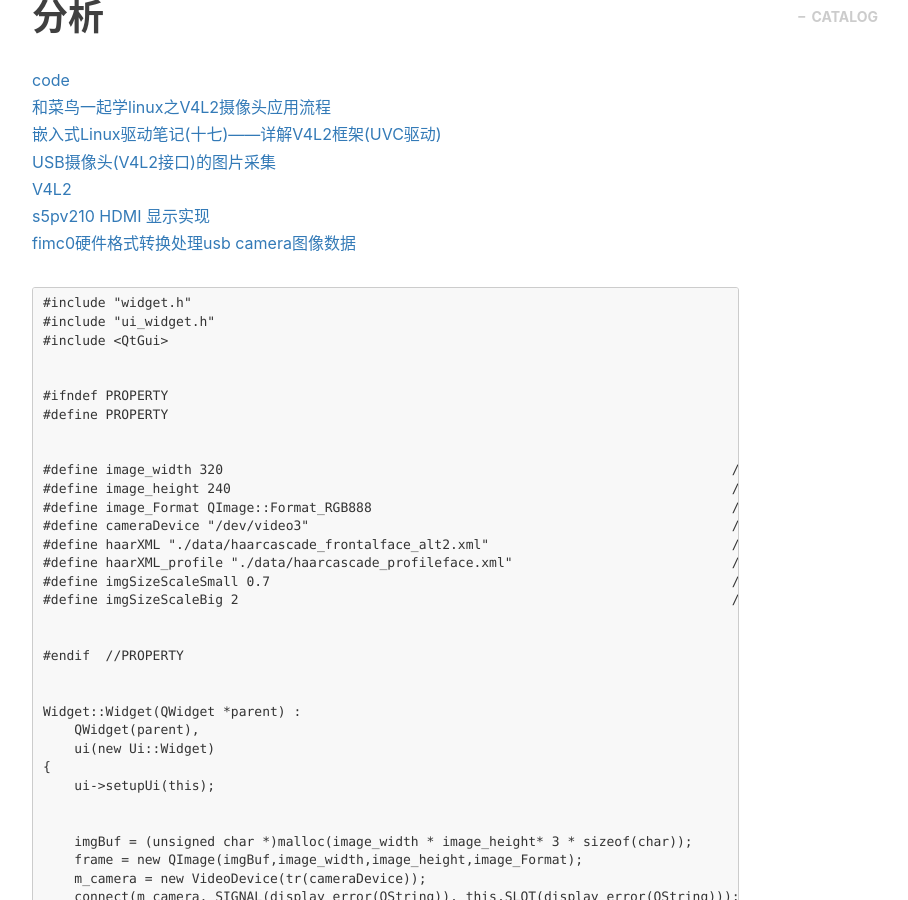
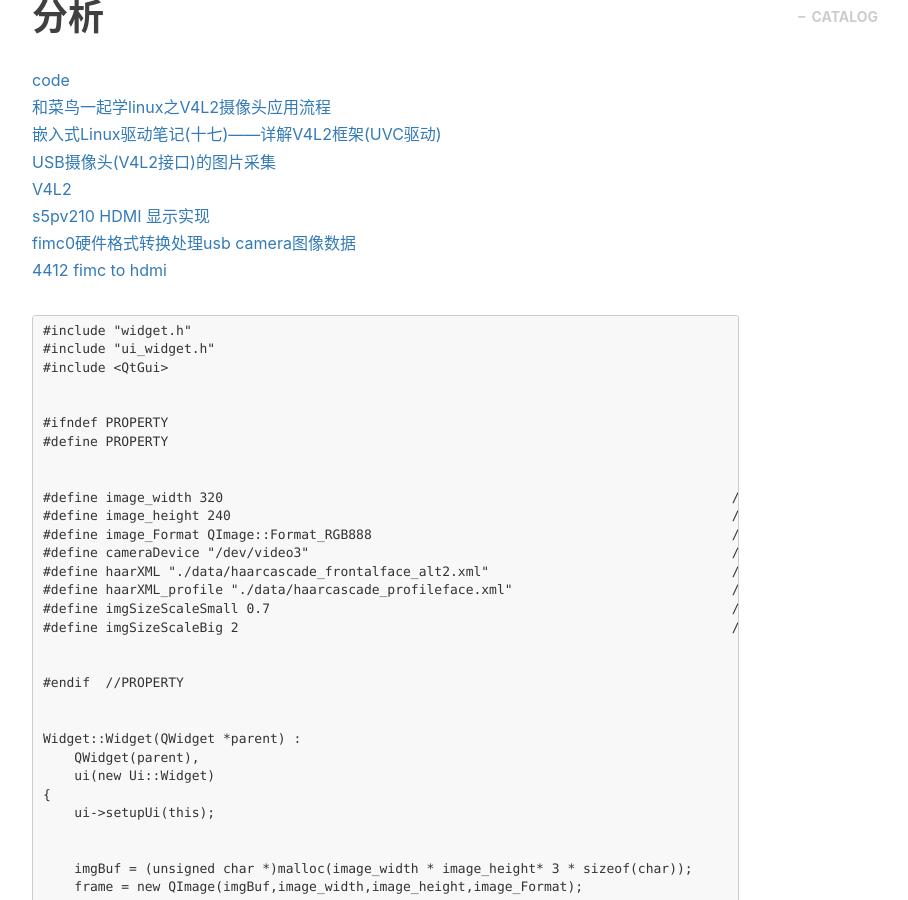
Before and after one commit to gary-robotics/dlward, a Jekyll site: the page built from _posts/2018-08-31-人脸检测代码详细解析-2018.markdown, in a window 1280 px wide and 900 px high, scrolled down 575 px. Shown: the whole window, without its empty margins (233-1141 px from the left). Built offline with Jekyll 4.4.1, drawn with Linux system fonts in a browser that asks for light colours; nearby versions of some CDN libraries; comment, search, counter and statistics services are not loaded.

Commit message:
Update 2018-08-31-人脸检测代码详细解析-2018.markdown

````diff
--- a/_posts/2018-08-31-人脸检测代码详细解析-2018.markdown
+++ b/_posts/2018-08-31-人脸检测代码详细解析-2018.markdown
@@ -18,6 +18,8 @@ tags:
 [V4L2](https://wenku.baidu.com/view/cb8559a0856a561252d36fe9.html)
 [s5pv210 HDMI 显示实现](https://blog.csdn.net/liujia2100/article/details/21788667)
 [fimc0硬件格式转换处理usb camera图像数据](https://blog.csdn.net/liujia2100/article/details/21260783)
+[4412 fimc to hdmi](https://blog.csdn.net/liujia2100/article/details/44207661)
+
 
 ```
 #include "widget.h"
````
